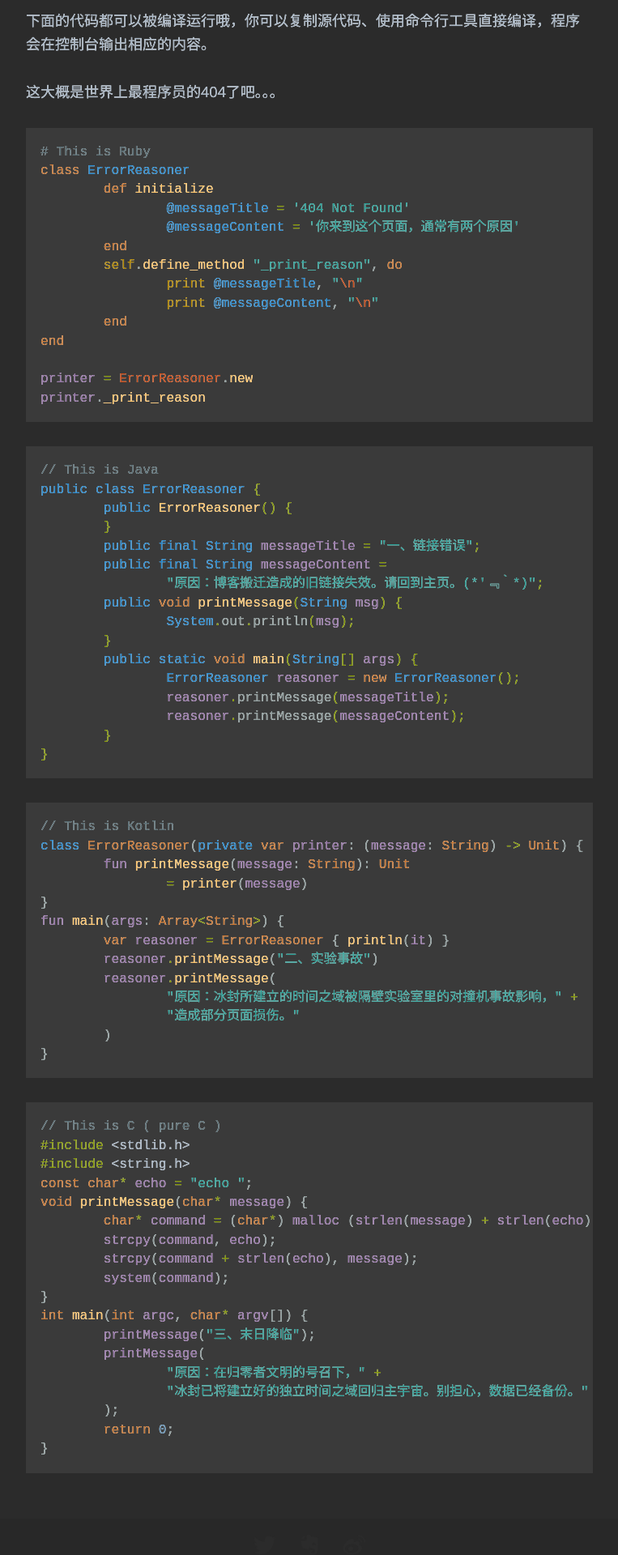
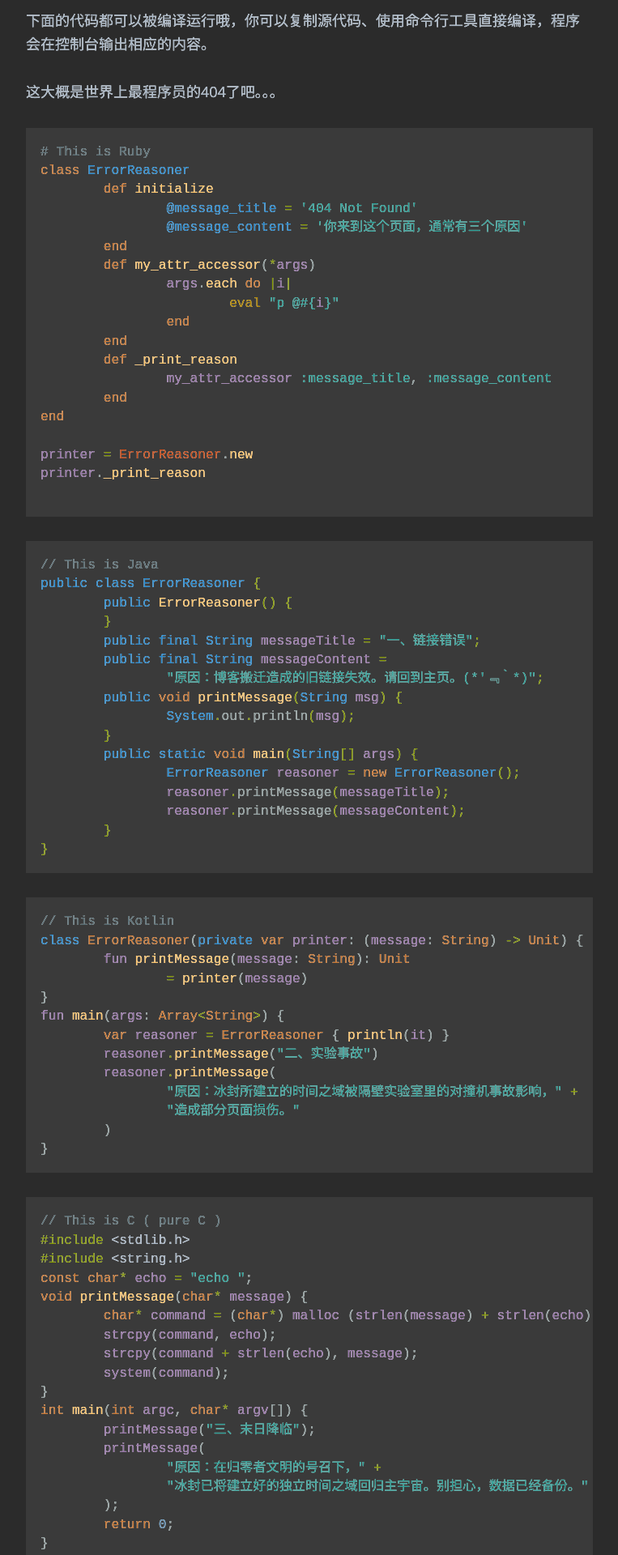
Before and after one commit to kangkangkang/ice1000.github.io, a Jekyll site: the page built from _posts/Misc/2016-6-29-HowToMakeNiceNotFoundPage.md, in a window 1280 px wide. Shown: the part 1073-2993 px from the top of the page at 81% size, without its empty margins (258-1021 px from the left). Built offline with Jekyll 4.4.1, drawn with Linux system fonts in a browser that asks for light colours; some web fonts are replaced.

Commit message:
commit via a script

````diff
--- a/_posts/Misc/2016-6-29-HowToMakeNiceNotFoundPage.md
+++ b/_posts/Misc/2016-6-29-HowToMakeNiceNotFoundPage.md
@@ -42,17 +42,22 @@ C|面向过程编程+系统底层
 # This is Ruby
 class ErrorReasoner
 	def initialize
-		@messageTitle = '404 Not Found'
-		@messageContent = '你来到这个页面，通常有两个原因'
+		@message_title = '404 Not Found'
+		@message_content = '你来到这个页面，通常有三个原因'
 	end
-	self.define_method "_print_reason", do
-		print @messageTitle, "\n"
-		print @messageContent, "\n"
+	def my_attr_accessor(*args)
+		args.each do |i|
+			eval "p @#{i}"
+		end
+	end
+	def _print_reason
+		my_attr_accessor :message_title, :message_content
 	end
 end
 
 printer = ErrorReasoner.new
 printer._print_reason
+
 ```
 
 ```java
````
Also changed, not shown: 404.md (+9 -5 lines).
